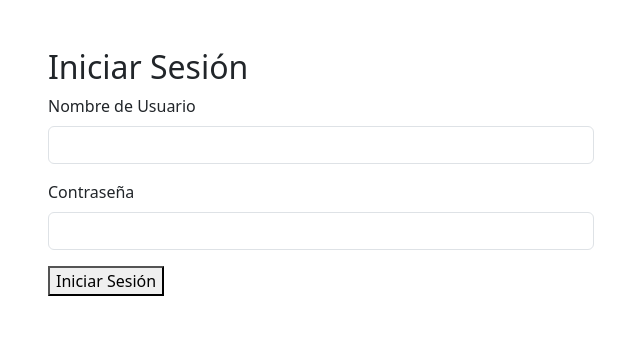
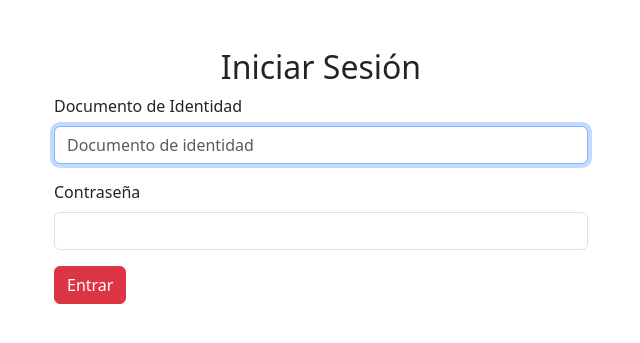
Before and after one commit to anidroid1184/attendance-system, a Django app: template templates/attendance/login.html in a window 1280 px wide. Shown: the part 56-399 px from the top of the page, without its empty margins (319-959 px from the left). Run offline with Django 5.2, Linux system fonts and the light colour scheme; the template is opened without the code that fills it: values that come from a table or form of the project are taken from there, others are empty; some libraries are stand-ins or nearby versions.

Commit message:
Mejora de la presentaci+on de loggin

```diff
--- a/attendance/forms.py
+++ b/attendance/forms.py
@@ -1,8 +1,12 @@
+from email.policy import default
+
 from django import forms
 from django.contrib.auth.forms import UserCreationForm
 from cities_light.models import Country, Region, City  # Usamos los modelos de cities_light
 from .models import CustomUser, Attendance
 from django.contrib.auth.forms import AuthenticationForm
+from django.contrib.auth import get_user_model  # Para el login
+
 
 class CustomUserCreationForm(UserCreationForm):
     email = forms.EmailField(required=True)
@@ -120,6 +124,45 @@ class CustomAuthenticationForm(AuthenticationForm):
     )
 
 
+# Login form
+class CustomLoginForm(AuthenticationForm):
+    document_id = forms.CharField(
+        label="Documento de identidad",
+        max_length=20,
+        widget=forms.TextInput(attrs={'class': 'form-control', 'placeholder': 'Documento de identidad', 'autofocus': True})
+    )
+    password = forms.CharField(
+        widget=forms.PasswordInput(attrs={'class':'form-control'}),
+        label="Contraseña"
+    )
+
+
+    # Elminar campo de username
+    def __init__(self, *args, **kwargs):
+        super().__init__(*args, **kwargs)
+        # Removemos  el campo de username
+        if 'username' in self.fields:
+            del self.fields['username']
+
+
+    def clean(self):
+        # Sobreescribimos el clean para que autentique con document_id
+        document_id = self.cleaned_data.get('document_id')
+        password = self.cleaned_data.get('password')
+
+        if document_id and password:
+            try:
+                # Se busca el usuario utilizando document_id
+                user = CustomUser.objects.get(document_id=document_id)
+                if not user.check_password(password):
+                    # Mostrar si la contraseña es incorrecta
+                    raise forms.ValidationError("Contraseña Incorrecta.")
+            except CustomUser.DoesNotExist:
+                # Validar si el documento de identidad es correcto
+                raise forms.ValidationError("Documento de identidad Incorrecto.")
+        return super().clean()
+
+
 class AttendanceForm(forms.ModelForm):
     class Meta:
         model = Attendance
--- a/attendance/models.py
+++ b/attendance/models.py
@@ -78,7 +78,7 @@ class CustomUser(AbstractUser):
     )
 
     USERNAME_FIELD = 'document_id'  # Identificador document_id
-    REQUIRED_FIELDS = ['full_name', 'email']  # campos obligatorios
+    REQUIRED_FIELDS = []  # campos obligatorios
     # salvar informacion
 
     def __str__(self):
--- a/attendance/templatetags/custom_filters.py
+++ b/attendance/templatetags/custom_filters.py
@@ -4,4 +4,6 @@ register = template.Library()
 
 @register.filter(name='add_class')
 def add_class(field, css_class):
-    return field.as_widget(attrs={"class": css_class})
+    if hasattr(field, 'as_widget'):  # Asegúrate de que es un campo de formulario
+        return field.as_widget(attrs={"class": css_class})
+    return field  # Devuelve el valor original si no es un campo de formulario
--- a/attendance_system/settings.py
+++ b/attendance_system/settings.py
@@ -93,6 +93,10 @@ DATABASES = {
 # https://docs.djangoproject.com/en/5.1/ref/settings/#auth-password-validators
 AUHT_USER_MODEL = 'attendance.CustomUser'  # Crear campos de formulario personalizados
 
+AUTHENTICATION_BACKENDS = [
+    'django.contrib.auth.backends.ModelBackend',
+]
+
 AUTH_PASSWORD_VALIDATORS = [
     {
         'NAME': 'django.contrib.auth.password_validation.UserAttributeSimilarityValidator',
--- a/templates/attendance/login.html
+++ b/templates/attendance/login.html
@@ -1,23 +1,27 @@
 {% extends 'base.html' %}
-
+{% load custom_filters %}
 {% block title %}Iniciar Sesión{% endblock %}
 
 {% block content %}
+<div class="container">
     <div class="row justify-content-center">
         <div class="col-md-6">
-        <h2>Iniciar Sesión</h2>
+            <h2 class="text-center">Iniciar Sesión</h2>
             <form method="POST">
                 {% csrf_token %}
                 <div class="mb-3">
-                <label for="id_username" class="form-label">Nombre de Usuario</label>
-                <input type="text" name="username" class="form-control" id="id_username" required>
+                    <label for="id_document_id" class="form-label">Documento de Identidad</label>
+                    {{ form.document_id }}
                 </div>
+
                 <div class="mb-3">
                     <label for="id_password" class="form-label">Contraseña</label>
-                <input type="password" name="password" class="form-control" id="id_password" required>
+                    {{ form.password|add_class:"form-control" }}
                 </div>
-            <button type="submit" class="btn-danger">Iniciar Sesión</button>
+
+                <button type="submit" class="btn btn-danger">Entrar</button>
             </form>
         </div>
     </div>
+</div>
 {% endblock %}
```
Also changed, not shown: attendance/migrations/0008_remove_customuser_username_customuser_full_name.py (added). Lines whose indentation alone changed are shown as unchanged.
